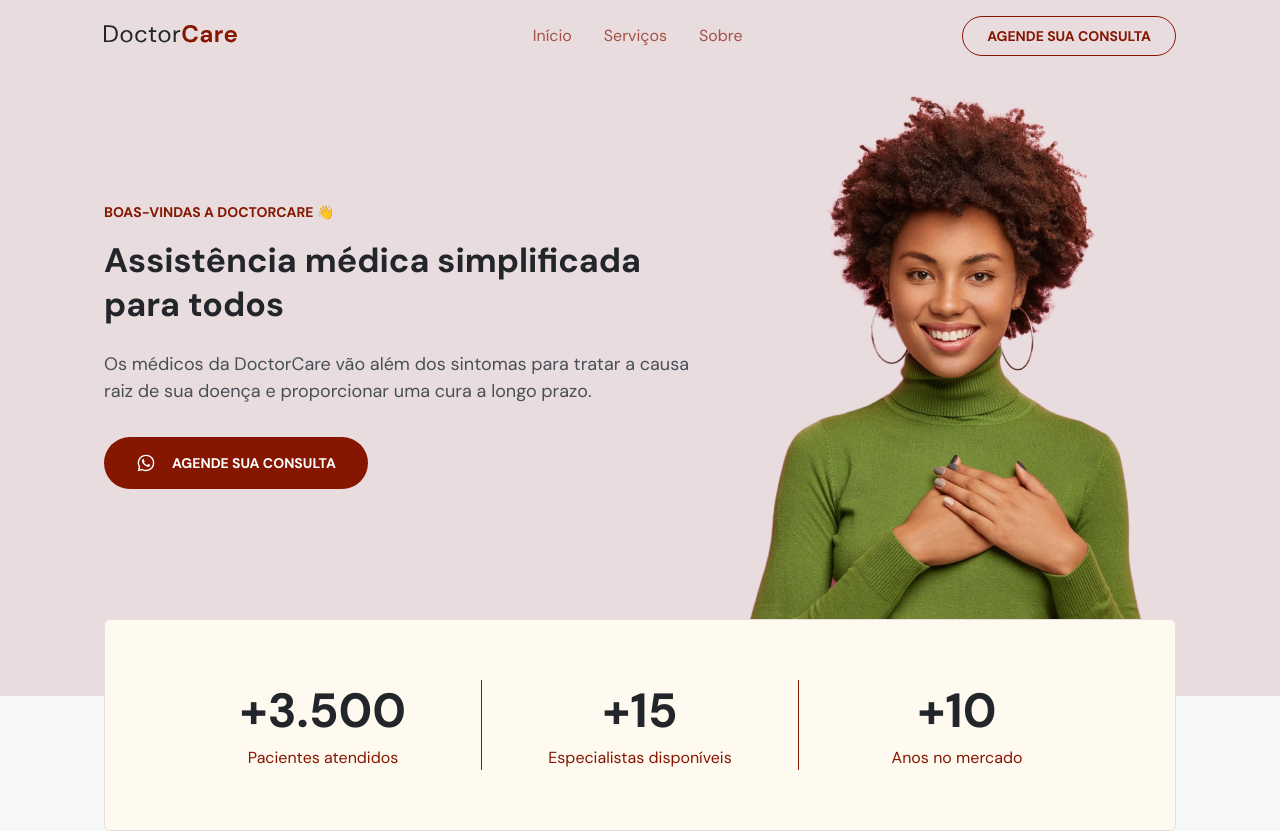
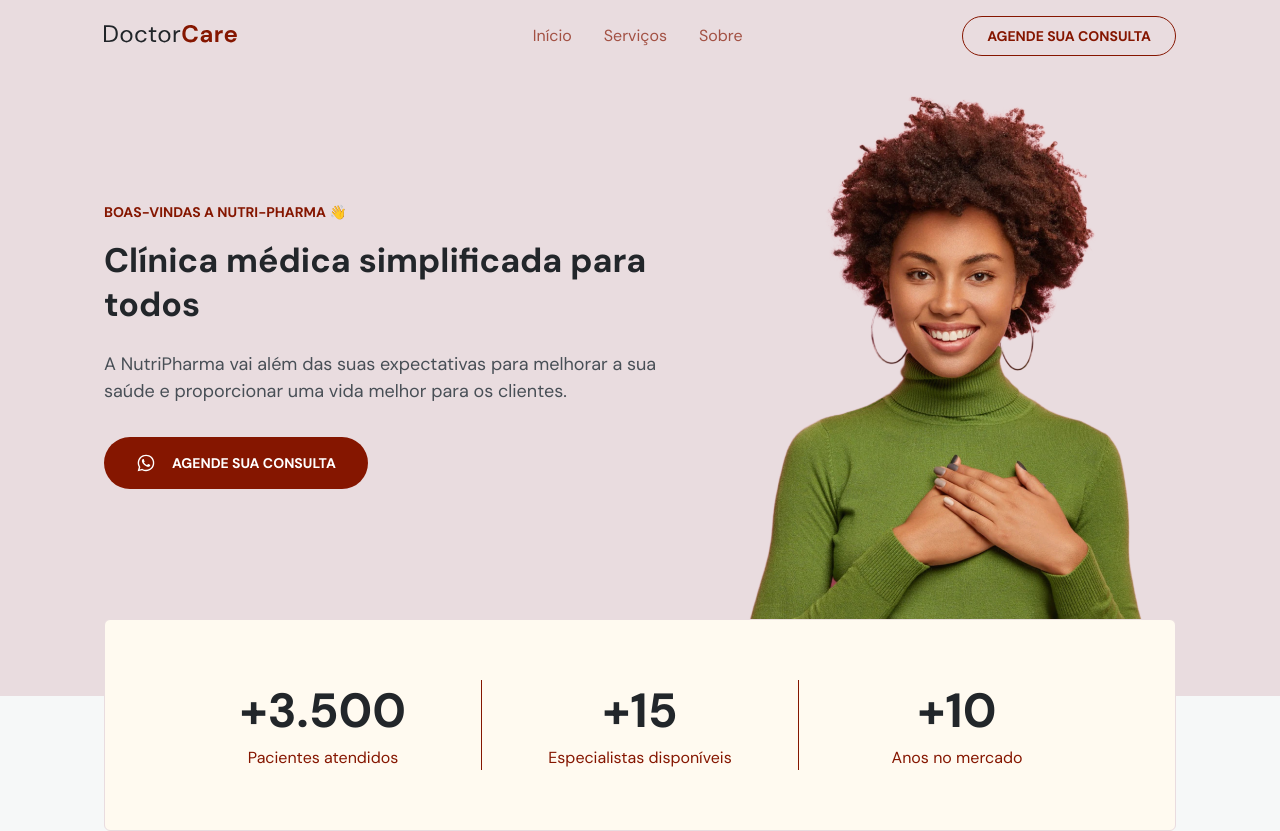
Before and after one commit to Abnerkbs/centrocar, a plain HTML site: page index.html in a window 1280 px wide. Shown: the top 831 px of the page. Drawn offline with nearby package versions, Linux system fonts and the light colour scheme.

Commit message:
Site Atualizado

```diff
--- a/index.html
+++ b/index.html
@@ -216,14 +216,14 @@
       <div class="wrapper">
         <div class="col-a">
           <header>
-            <h4>BOAS-VINDAS A DOCTORCARE 👋</h4>
-            <h1>Assistência médica simplificada para todos</h1>
+            <h4>BOAS-VINDAS A NUTRI-PHARMA 👋</h4>
+            <h1>Clínica médica simplificada para todos</h1>
           </header>
 
           <div class="content">
             <p>
-              Os médicos da DoctorCare vão além dos sintomas para tratar a causa
-              raiz de sua doença e proporcionar uma cura a longo prazo.
+              A NutriPharma vai além das suas expectativas para melhorar a sua saúde
+              e proporcionar uma vida melhor para os clientes.
             </p>
 
             <a class="button" href="#contact">
```
